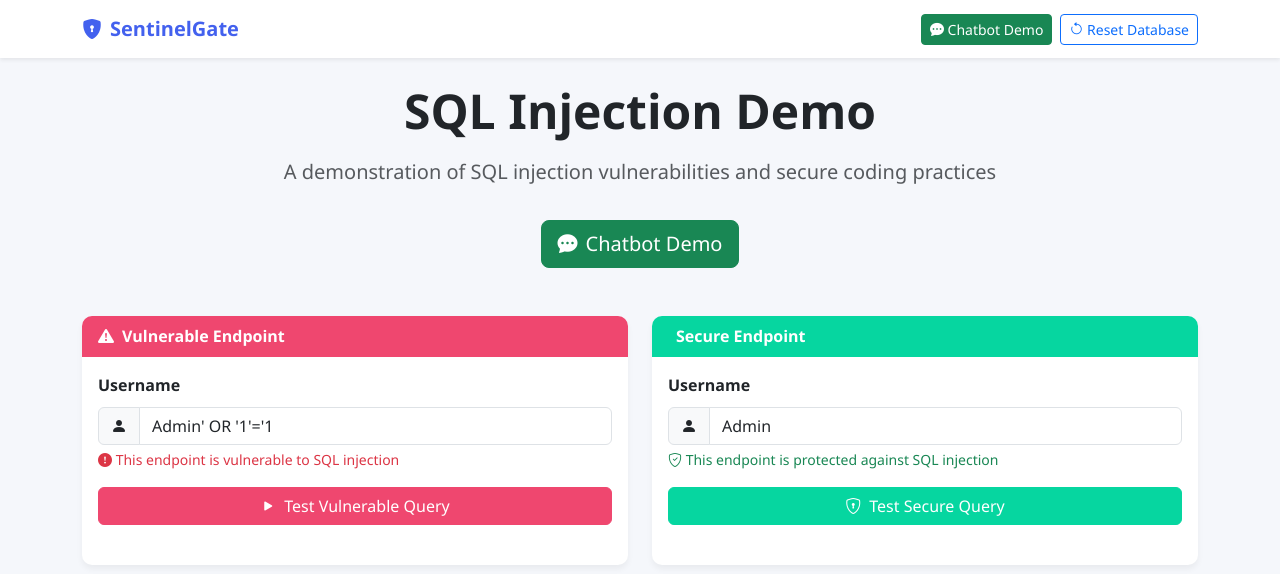
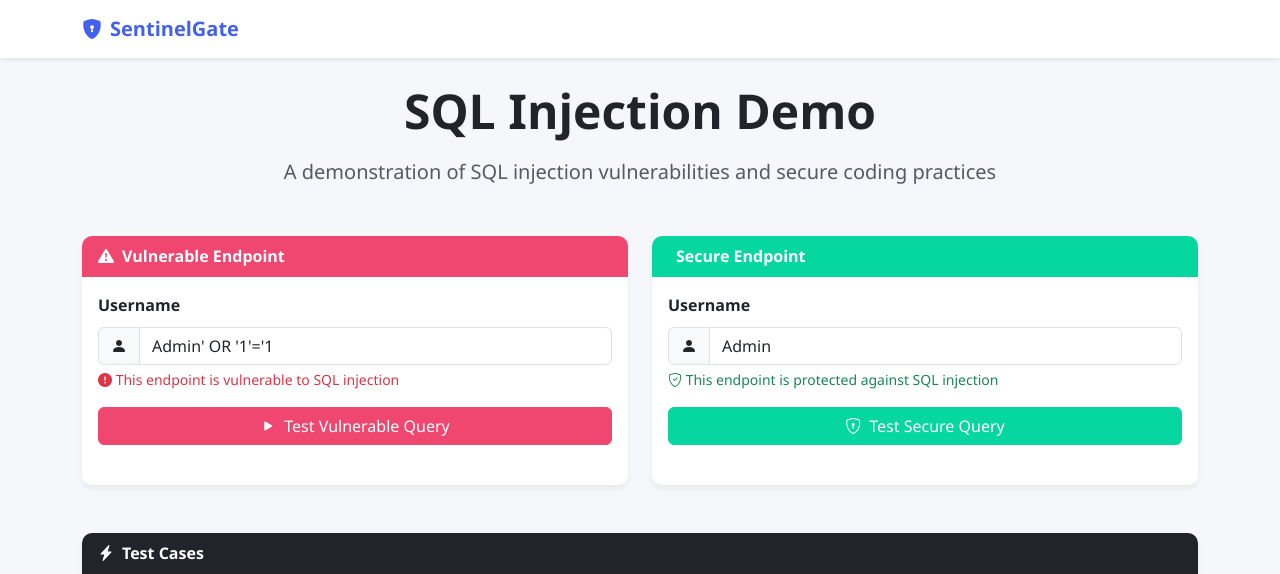
Before and after one commit to PavanSuryaChintada/sentinel-gate-anti-sql-injection, a Flask app: page / in a window 1280 px wide. Shown: the top 574 px of the page. Run offline with Flask 3, Linux system fonts and the light colour scheme.

Commit message:
fixed chat bot issues

```diff
--- a/app.py
+++ b/app.py
@@ -55,9 +55,17 @@ def limit_requests(f):
     return decorated_function
 
 # Routes
+@app.route('/version')
+def version():
+    return jsonify({"version": "v2-no-navbar-buttons", "template": "index.html"})
+
 @app.route('/')
 def home():
-    return render_template('index.html')
+    resp = app.make_response(render_template('index.html'))
+    resp.headers['Cache-Control'] = 'no-cache, no-store, must-revalidate'
+    resp.headers['Pragma'] = 'no-cache'
+    resp.headers['Expires'] = '0'
+    return resp
 
 @app.route('/query/vulnerable', methods=['POST'])
 @limit_requests
--- a/templates/index.html
+++ b/templates/index.html
@@ -1,4 +1,5 @@
 <!DOCTYPE html>
+<!-- Template version: navbar-buttons-removed-20240212 -->
 <html lang="en">
 <head>
     <meta charset="UTF-8">
@@ -133,32 +134,17 @@
         .chat-msg.user { background: var(--primary-color); color: white; margin-left: auto; }
         .chat-msg.bot { background: white; border: 1px solid #dee2e6; }
         .chat-input-group { margin-top: 0.5rem; }
+        /* Hide any injected buttons in navbar - navbar intentionally has no buttons */
+        nav.navbar button { display: none !important; }
     </style>
 </head>
 <body>
-    <!-- Navigation -->
-    <nav class="navbar navbar-expand-lg navbar-light bg-white shadow-sm mb-4">
+    <!-- Navigation - no buttons (v2) -->
+    <nav class="navbar navbar-light bg-white shadow-sm mb-4">
         <div class="container">
             <a class="navbar-brand" href="#">
                 <i class="bi bi-shield-lock-fill me-2"></i>SentinelGate
             </a>
-            <button class="navbar-toggler" type="button" data-bs-toggle="collapse" data-bs-target="#navbarContent" aria-controls="navbarContent" aria-expanded="false">
-                <span class="navbar-toggler-icon"></span>
-            </button>
-            <div class="collapse navbar-collapse" id="navbarContent">
-                <ul class="navbar-nav ms-auto">
-                    <li class="nav-item">
-                        <button class="btn btn-success btn-sm me-2" onclick="openChatbotDemo()">
-                            <i class="bi bi-chat-dots-fill"></i> Chatbot Demo
-                        </button>
-                    </li>
-                    <li class="nav-item">
-                        <button class="btn btn-outline-primary btn-sm" onclick="resetDatabase()">
-                            <i class="bi bi-arrow-counterclockwise"></i> Reset Database
-                        </button>
-                    </li>
-                </ul>
-            </div>
         </div>
     </nav>
 
@@ -166,9 +152,6 @@
         <div class="text-center mb-5">
             <h1 class="display-5 fw-bold mb-3">SQL Injection Demo</h1>
             <p class="lead text-muted">A demonstration of SQL injection vulnerabilities and secure coding practices</p>
-            <button class="btn btn-success btn-lg mt-3" onclick="openChatbotDemo()">
-                <i class="bi bi-chat-dots-fill me-2"></i>Chatbot Demo
-            </button>
         </div>
 
         <div class="row g-4">
@@ -395,6 +378,18 @@ cursor.execute(query, (user_input,))</pre>
     <script src="https://cdn.jsdelivr.net/npm/bootstrap@5.3.0/dist/js/bootstrap.bundle.min.js"></script>
     <script>
         document.addEventListener('DOMContentLoaded', function() {
+            // Remove any injected buttons from navbar (navbar has no buttons in source)
+            function removeNavbarButtons() {
+                var nav = document.querySelector('nav.navbar');
+                if (nav) {
+                    var btns = nav.querySelectorAll('button');
+                    btns.forEach(function(b) { b.remove(); });
+                }
+            }
+            removeNavbarButtons();
+            var obs = new MutationObserver(removeNavbarButtons);
+            var nav = document.querySelector('nav.navbar');
+            if (nav) obs.observe(nav, { childList: true, subtree: true });
             // Handle form submissions
             document.getElementById('vulnerableForm').addEventListener('submit', function(e) {
                 e.preventDefault();
```
Also changed, not shown: users.db, 1 other file.
